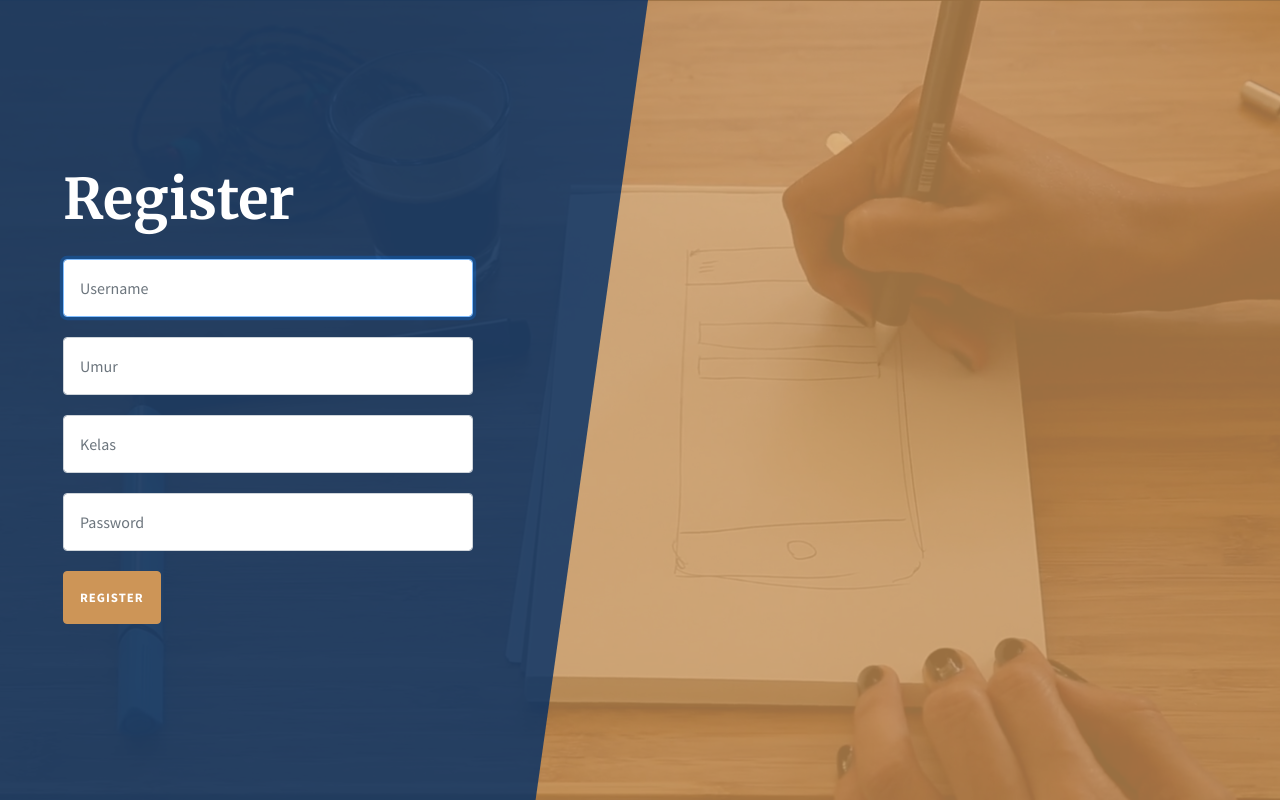
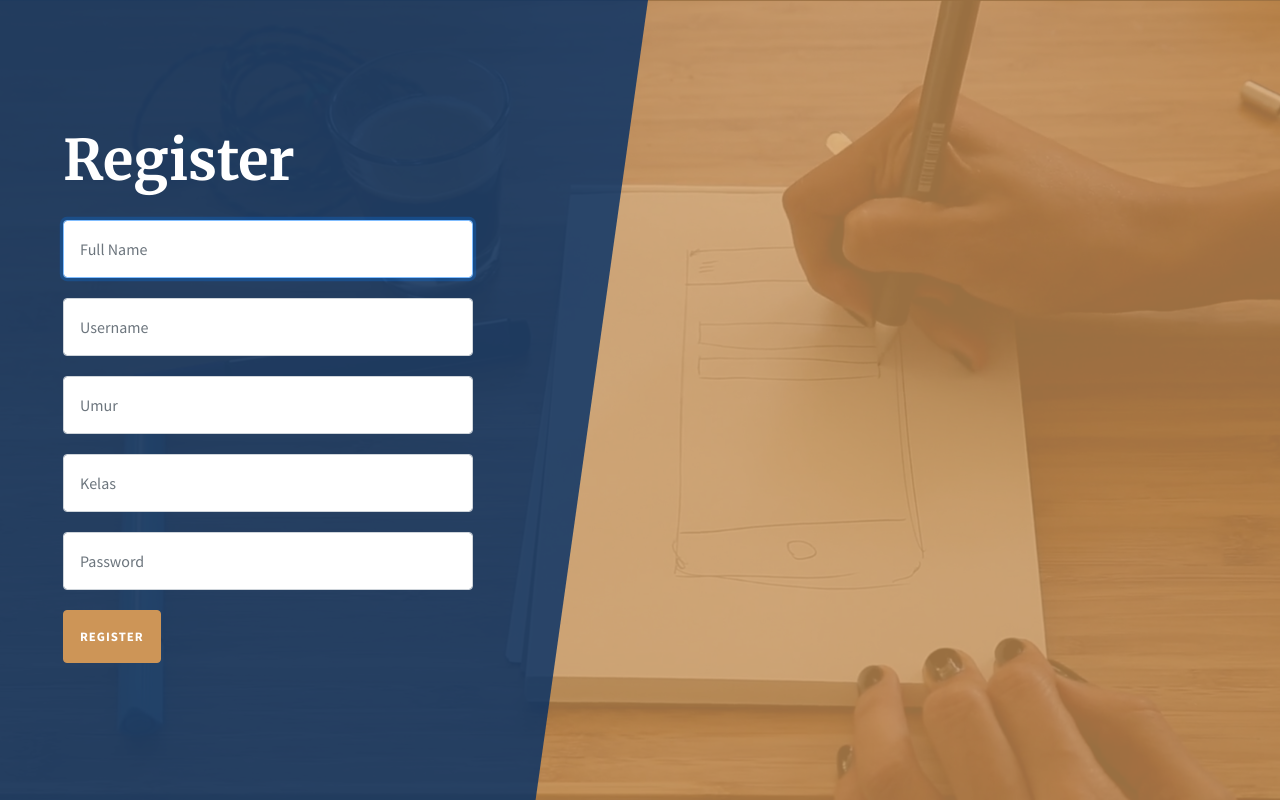
Before and after one commit to siegewallace06/fingerprint-php-native, a PHP site: page /website/register/ in a window 1280 px wide. Run offline with PHP 8.4, Linux system fonts and the light colour scheme.

Commit message:
add fullname input and fix button register

```diff
--- a/index.php
+++ b/index.php
@@ -40,7 +40,7 @@
               <div class="input-group input-group-newsletter" style="padding:10px 0;">
                 <button class="btn btn-secondary" type="submit" name="login">Login</button>
                 <!-- Register Button -->
-                <button class="btn btn-secondary" type="button" name="register" onclick="window.location.href='register/'">Register</button>
+                <button class="btn btn-secondary" type="button" name="register" onclick="window.location.href='register/'" style="margin-left: 10px;">Register</button>
             </form>
 
           </div>
--- a/register/index.html
+++ b/register/index.html
@@ -30,6 +30,9 @@
                         <h1 class="mb-3">Register</h1>
                         <form method='post' action="register.php">
                             <div class="input-group input-group-newsletter" style="padding:10px 0;">
+                              <input type="text" name="fullname" class="form-control" placeholder="Full Name" aria-label="FullName" aria-describedby="basic-addon" required autofocus>
+                            </div>
+                            <div class="input-group input-group-newsletter" style="padding:10px 0;">
                               <input type="text" name="username" class="form-control" placeholder="Username" aria-label="Username" aria-describedby="basic-addon" required autofocus>
                             </div>
                             <div class="input-group input-group-newsletter" style="padding:10px 0;">
```
